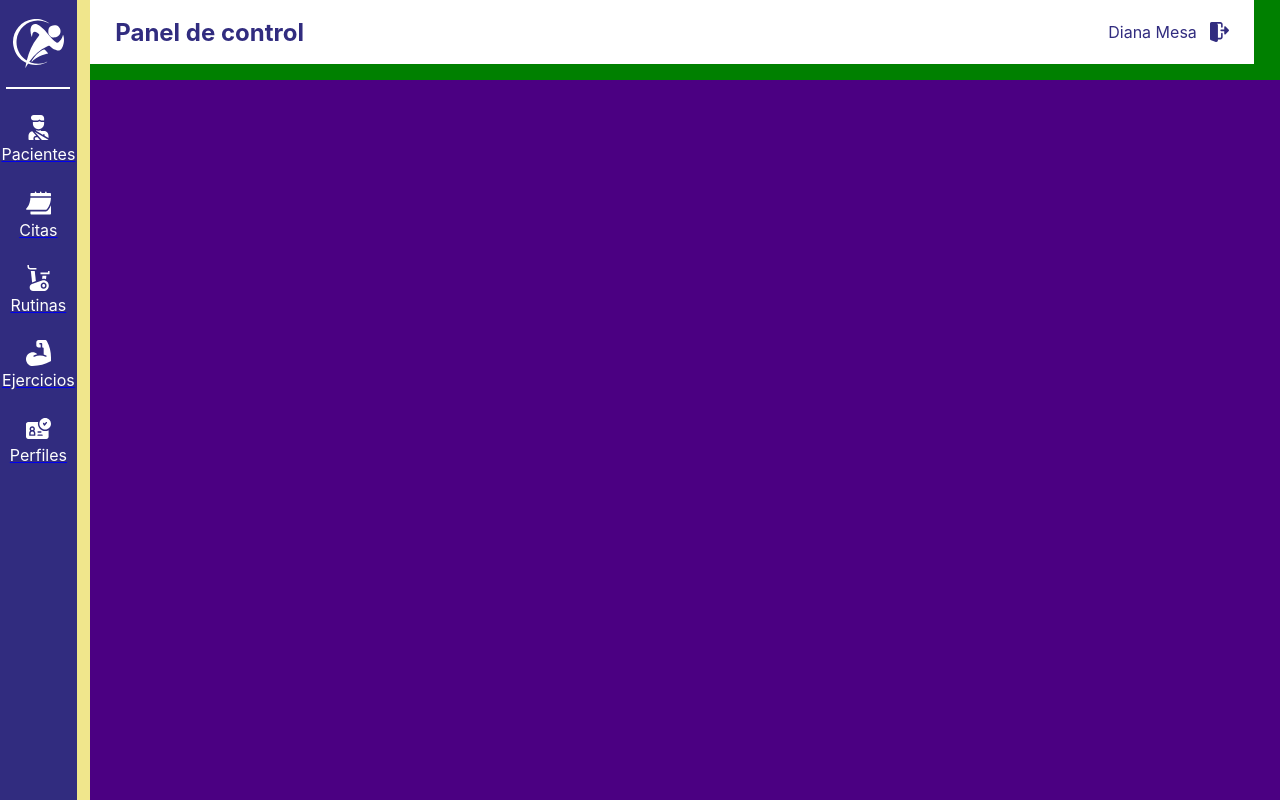
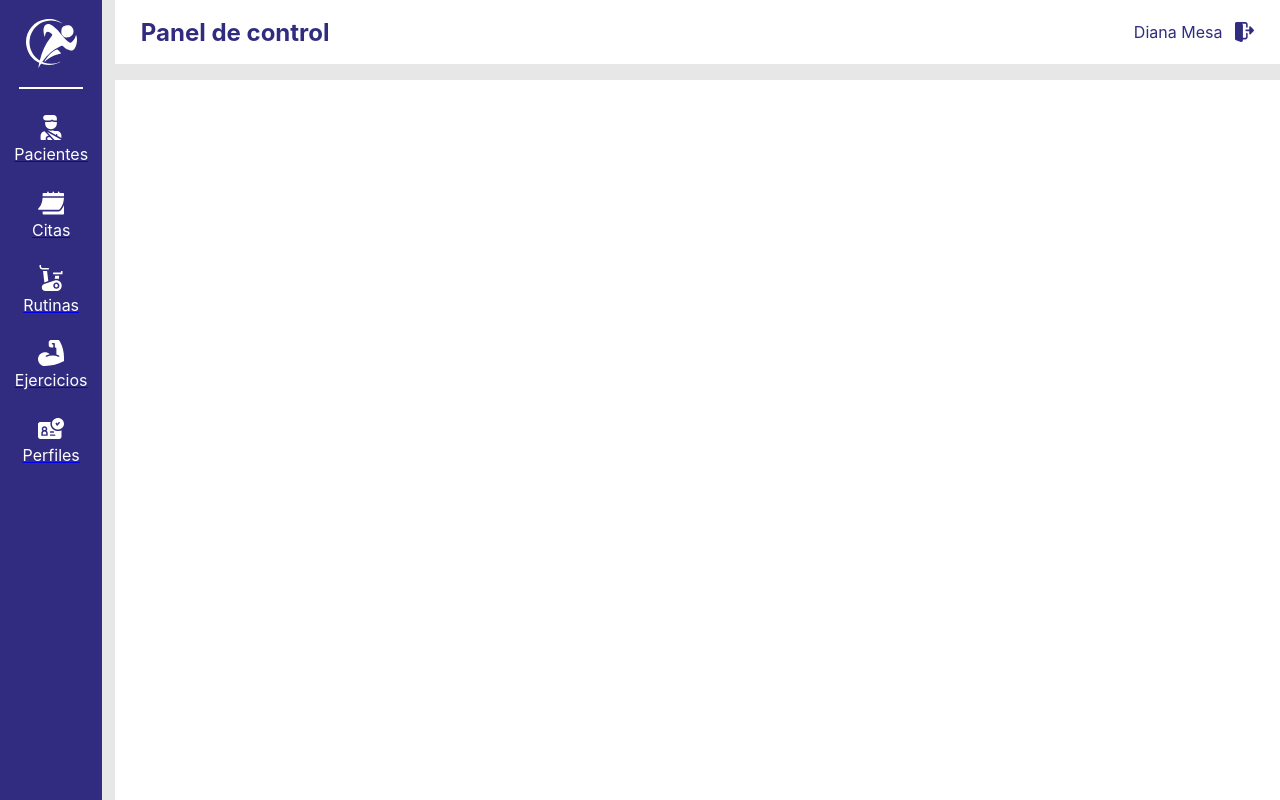
Before and after one commit to juanda3098/Movetherapy, a React (Create React App) app: page /Admin in a window 1280 px wide. Built offline with nearby package versions, Linux system fonts and the light colour scheme.

Commit message:
Manejador de las vistas de admin

```diff
--- a/src/ComponentsA/Admin/Admin.js
+++ b/src/ComponentsA/Admin/Admin.js
@@ -1,4 +1,4 @@
-import React from "react";
+import React, { useState } from "react";
 
 // import { BrowserRouter, Switch, Route, useRouteMatch } from "react-router-dom";
 import { BrowserRouter, Switch, Route } from "react-router-dom";
@@ -8,10 +8,17 @@ import Patients from "../Patients/Patients";
 import Exercise from "../Exercise/Exercise";
 import Header from "../Header/Header";
 
+// import Logo from '../../Img/Admin/Logo2.png'
+
 import "./Admin.scss";
 
 function Admin() {
-  // const { path } = useRouteMatch();
+
+  const [admin, setaAdmin] = useState("Diana Mesa");
+
+  const outputEvents = () => {
+    setaAdmin(admin)
+  }
 
   return (
     <BrowserRouter>
@@ -20,13 +27,15 @@ function Admin() {
           <Menu />
         </div>
         <div className="o-admin-field">
-          {/* <div className="o-admin-fild-header">
-          </div> */}
           <Header />
           <div className="o-admin-body">
             <Switch>
-              {/* <Route path={`${path}/Users`} exact component={UsersA} />
-        <Route path={`${path}/Exercise`} exact component={ExerciseA} /> */}
+              {/* <div className="o-body-welcome">
+                <img src={Logo} alt="" className="o-img-welcome" />
+                <h1 className="o-title-welcome">Bienvenido al panel</h1>
+                <h1 className="o-title-welcome">administrativo</h1>
+                <p>{admin}</p>
+              </div> */}
               <Route path="/Admin/Patient" exact component={Patients} />
               <Route path="/Admin/Exercise" exact component={Exercise} />
             </Switch>
--- a/src/ComponentsA/Admin/Admin.scss
+++ b/src/ComponentsA/Admin/Admin.scss
@@ -1,14 +1,13 @@
 @import '../../variableStyles.scss';
 
 .o-admin-container {
-    background: khaki;
+    background: $grey;
     display: flex;
     justify-content: space-between;
 }
 
 .o-admin-menu {
-    background: $blue;
-    width: 6vw;
+    width: 8vw;
     height: 100vh;
 }
 
@@ -16,13 +15,31 @@
     display: flex;
     flex-direction: column;
     justify-content: space-between;
-    background: green;
-    width: 93vw;
+    background: $grey;
+    width: 91vw;
     height: 100vh;
 }
 
 .o-admin-body {
-    background: indigo;
+    background: $white;
     width: 100%;
     height: 90vh;
 }
+
+.o-body-welcome {
+    width: 100%;
+    height: 100%;
+    display: flex;
+    flex-direction: column;
+    align-items: center;
+    justify-content: center;
+    color: $blue;
+}
+
+.o-img-welcome {
+    width: 60vw;
+}
+
+.o-title-welcome {
+    margin: 0vw;
+}
```
